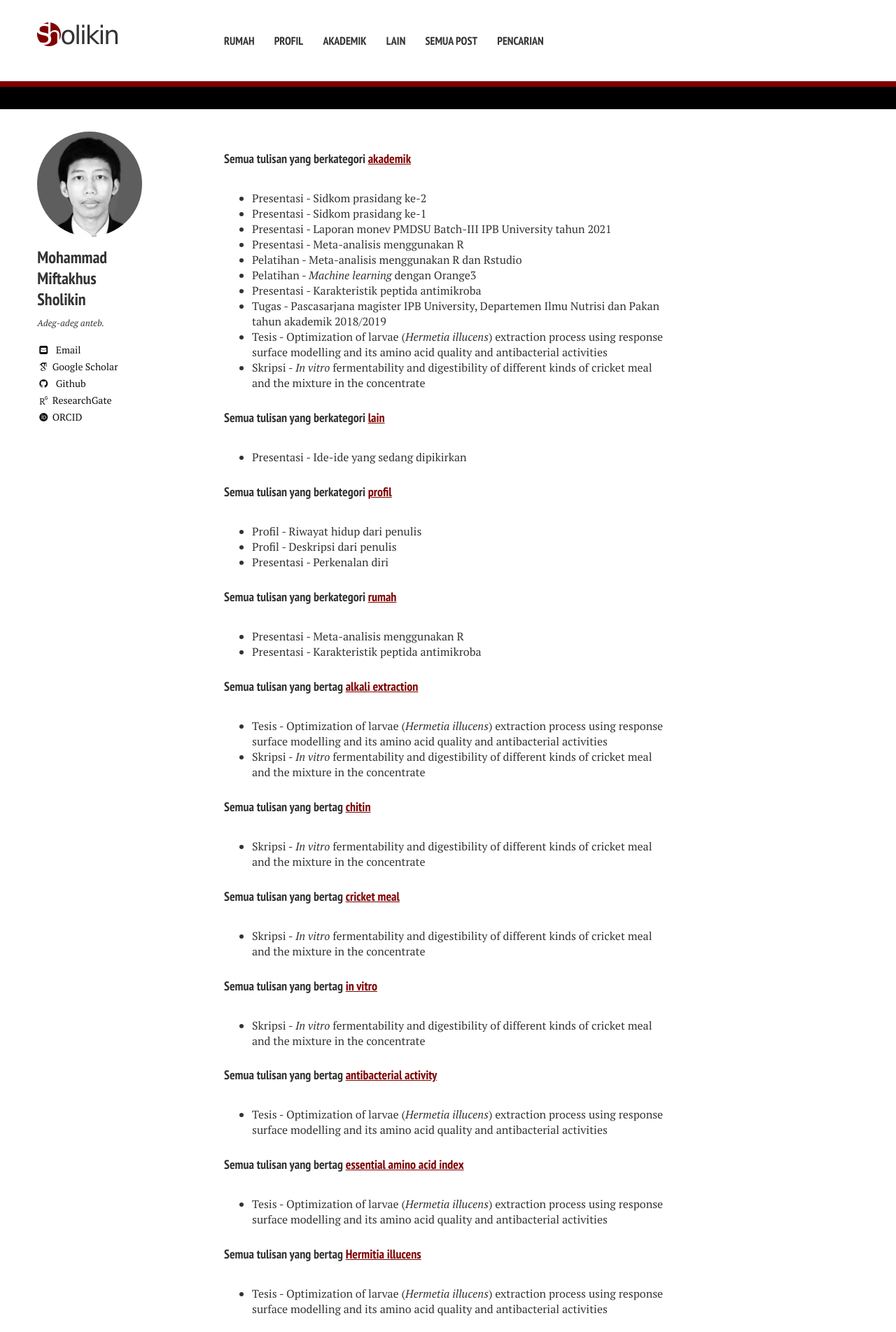
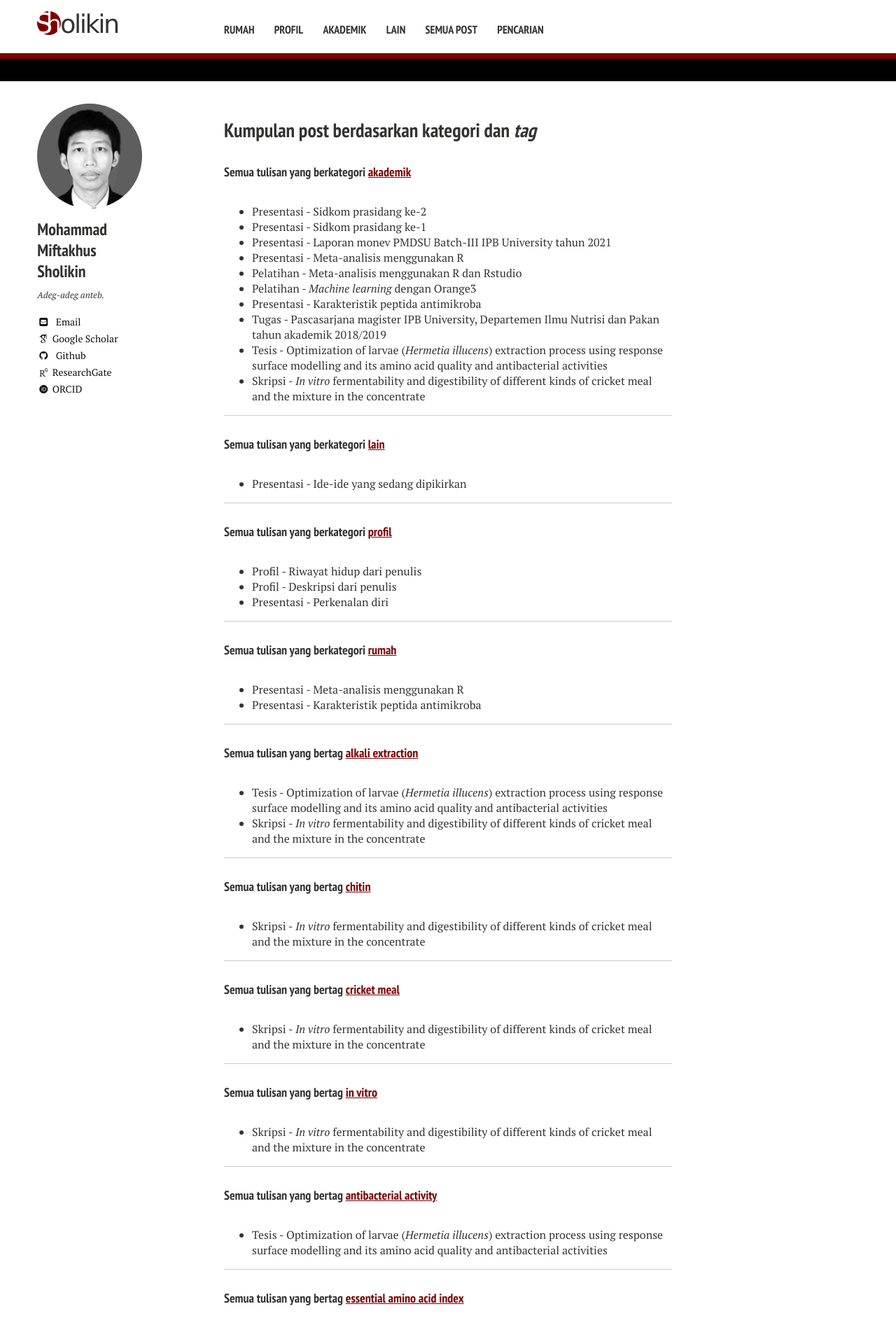
Before and after one commit to mohammad-miftakhus-sholikin/academic_website, a Jekyll site: the page built from laman/semua-post.md, in a window 1280 px wide. Shown: the top 1903 px of the page at 70% size. Built offline with Jekyll 4.4.1, drawn with Linux system fonts in a browser that asks for light colours; nearby versions of some CDN libraries; some web fonts are replaced.

Commit message:
2021-02-24 16:09:21

```diff
--- a/_sass/page.scss
+++ b/_sass/page.scss
@@ -14,7 +14,7 @@
 
 .navigation-wrapper {
 	@include container;
-	padding: 2em 0em 1em;
+	padding: 1em 0em .5em;
 	font-family: $heading-font;
 	font-weight: 700;
 	text-transform: uppercase;
@@ -29,7 +29,7 @@
 	@include grid(12,10);
 	@include prefix(12,1);
 	@include suffix(12,1);
-	margin-bottom: 1em;
+	margin-bottom: 0em;
 	float: none;
 	display: block;
 	@include font-rem(24);
@@ -50,7 +50,7 @@
 	@include grid(12,10);
 	@include prefix(12,1);
 	@include suffix(12,1);
-	margin-bottom: 1em;
+	margin-bottom: 0em;
 	float: none;
 	display: block;
 	@media #{$small} {
--- a/laman/semua-post.md
+++ b/laman/semua-post.md
@@ -6,6 +6,8 @@
 
 
 
+## Kumpulan post berdasarkan kategori dan _tag_
+
 {% for category in site.categories %}
   <h4>Semua tulisan yang berkategori <mark>{{ category[0] }}</mark></h4>
   <ul>
@@ -13,6 +15,7 @@
       <li><a href="{{ site.github.url }}{{ post.url }}">{{ post.title }}</a></li>
     {% endfor %}
   </ul>
+  <hr>
 {% endfor %}
 
 {% for tag in site.tags %}
@@ -22,4 +25,5 @@
       <li><a href="{{ site.github.url }}{{ post.url }}">{{ post.title }}</a></li>
     {% endfor %}
   </ul>
+  <hr>
 {% endfor %}
```
Also changed, not shown: _posts/akademik/2021-01-26-presentasi-sidkom-prasidang-2.md (+1 -1 lines).
